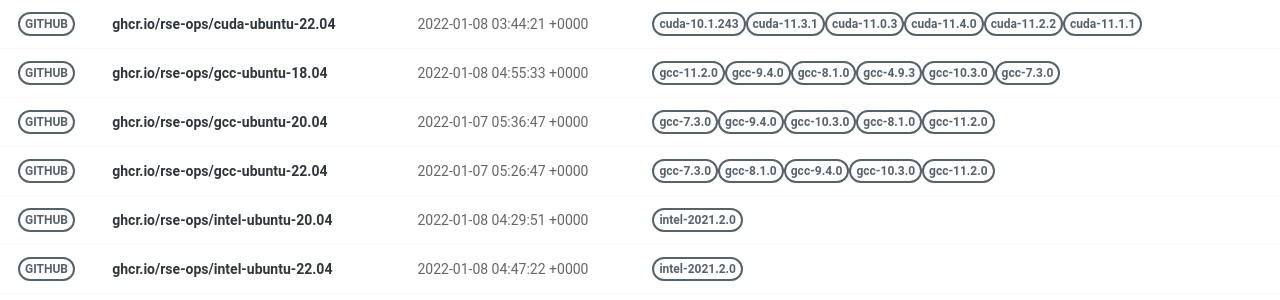
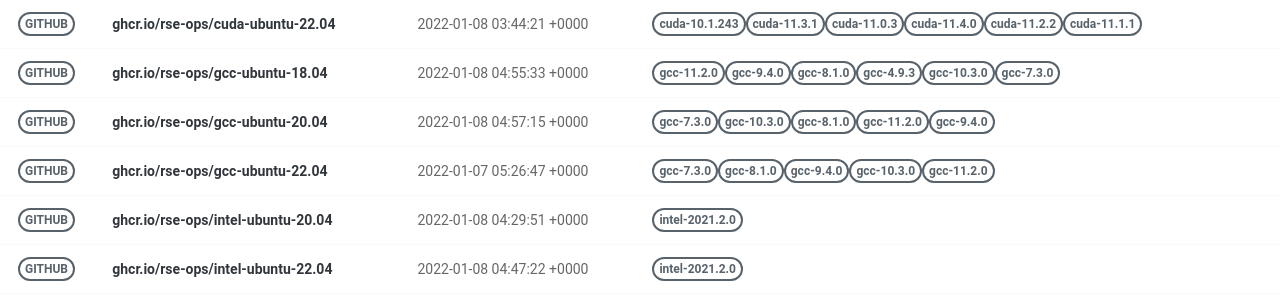
Before and after one commit to rse-ops/docker-images, a Jekyll site: the page built from pages/index.md, in a window 1280 px wide. Shown: the part 326-626 px from the top of the page. Built offline with Jekyll 4.4.1, drawn with Linux system fonts in a browser that asks for light colours; nearby versions of some CDN libraries.

Commit message:
Automated push to update library 2022-01-08

```diff
--- a/_library/ghcr.io-rse-ops-gcc-ubuntu-20.04.md
+++ b/_library/ghcr.io-rse-ops-gcc-ubuntu-20.04.md
@@ -1,7 +1,7 @@
 ---
 layout: container
 name: ghcr.io/rse-ops/gcc-ubuntu-20.04
-updated_at: 2022-01-07 05:36:47.738948
+updated_at: 2022-01-08 04:57:15.492086
 
 
 container_url: https://github.com/orgs/rse-ops/packages/container/package/gcc-ubuntu-20.04
```
Also changed, not shown: other parts of _library/ghcr.io-rse-ops-gcc-ubuntu-20.04.md (+3 -3 lines).
